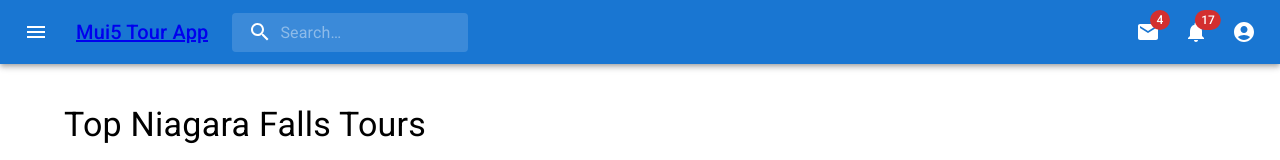
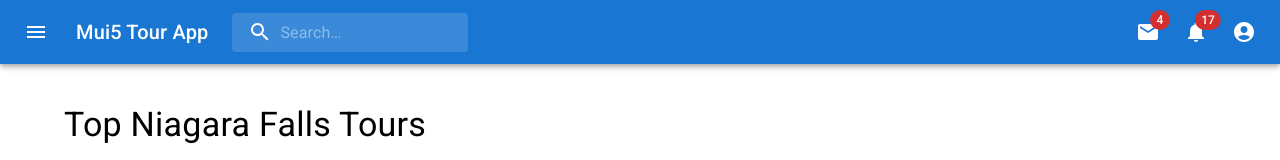
Before and after one commit to anjola-adeuyi/mui5-tour-app, a React (Create React App) app: page / in a window 1280 px wide. Shown: the top 160 px of the page. Built offline with nearby package versions, Linux system fonts and the light colour scheme.

Commit message:
Link fix

```diff
--- a/src/components/TourAppBar.jsx
+++ b/src/components/TourAppBar.jsx
@@ -1,5 +1,4 @@
 import * as React from 'react';
-import { Link } from 'react-router-dom';
 import { styled, alpha } from '@mui/material/styles';
 import AppBar from '@mui/material/AppBar';
 import Box from '@mui/material/Box';
@@ -174,9 +173,7 @@ const TourAppBar = ({ title }) => {
             component="div"
             sx={{ display: { xs: 'none', sm: 'block' } }}
           >
-            <Link to='/' sx={{ textDecoration: 'none', color: 'primary-main' }}>
-              {title}
-            </Link>
+            {title}
           </Typography>
           <Search>
             <SearchIconWrapper>
```
